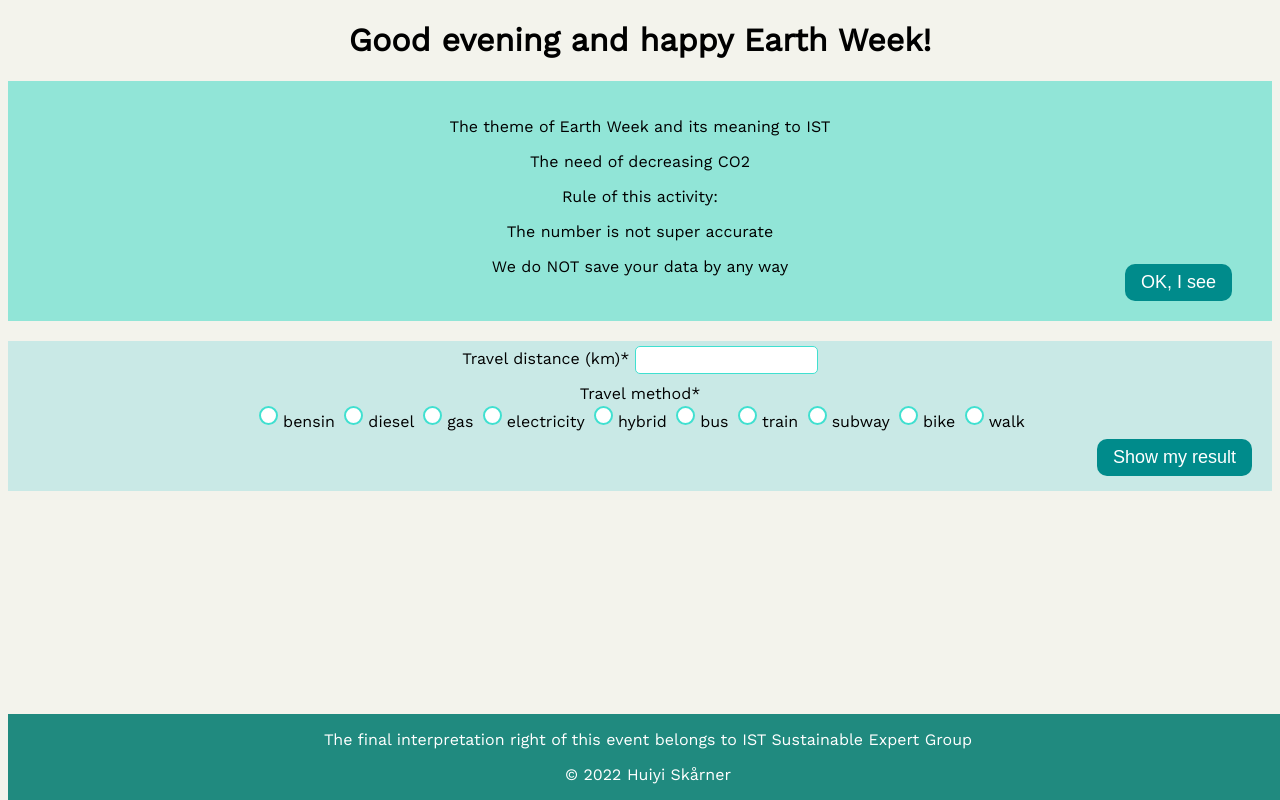
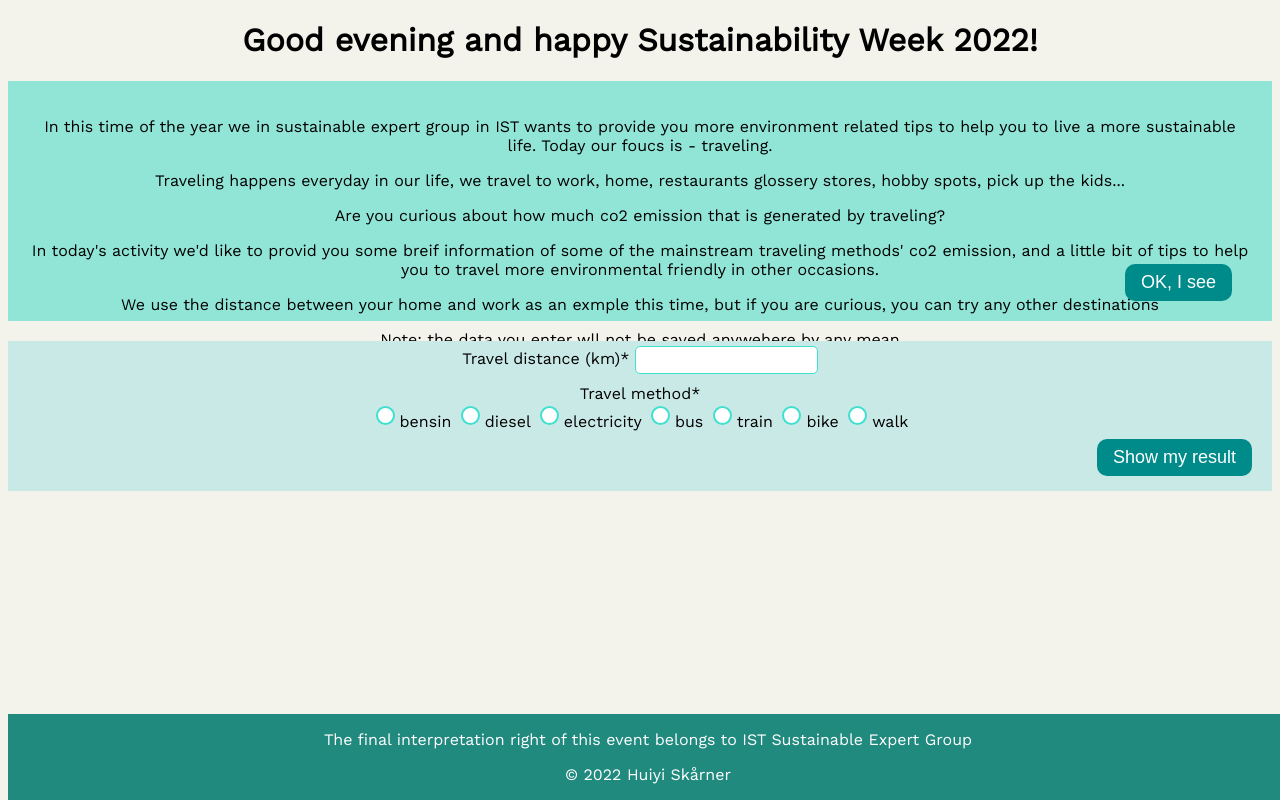
Before and after one commit to hui1010/sustainable-mobility, a React (Create React App) app: page / in a window 1280 px wide. Built offline with nearby package versions, Linux system fonts and the light colour scheme.

Commit message:
minor changes on text and fuel

```diff
--- a/src/App.css
+++ b/src/App.css
@@ -214,3 +214,16 @@ input[type="number"] {
   bottom: 0px;
   width: 100%;
 }
+
+.result_container {
+}
+
+.result {
+  width: 200px;
+  height: 150px;
+  background-color: var(--primary-color);
+  color: white;
+  margin: auto;
+  padding: 5px;
+  border: 5px whitesmoke solid;
+}
--- a/src/App.js
+++ b/src/App.js
@@ -14,7 +14,7 @@ function App() {
           : new Date().getHours() <= 18
           ? "Good afternoon"
           : "Good evening"}
-        &nbsp;and happy Earth Week!
+        &nbsp;and happy Sustainability Week 2022!
       </h1>
       {showIntro ? (
         <Intro onHide={setShowIntro} />
--- a/src/components/InitialScreen.tsx
+++ b/src/components/InitialScreen.tsx
@@ -94,15 +94,24 @@ export function InitialScreen(props: Props) {
               </p>
             </div>
           ) : (
-            <div>
+            <div className="result_container">
               <p>That is in eqviallent to xx trees working xx days</p>
               <p>Do you know that?</p>
 
-              <p>
-                {" "}
-                If you drive an electricity car, you would decrease your daily
-                emission by xx%{" "}
-              </p>
+              <div className="result">
+                Did you know that carpooling is a good way of reducing your
+                environmental impact? You can save 50% of carbon emissions per
+                person if there are two people in a car.
+              </div>
+              <div className="result">
+                Did you know that you can save 75% of emissions by taking the
+                train instead of the car?
+              </div>
+              <div className="result">
+                Did you know that you can save up to 90% of emissions if you
+                drive in an electric car compared to a benzin car? It would be
+                100% if the electricity came from renewable energy.
+              </div>
             </div>
           )}
         </>
--- a/src/components/Intro.tsx
+++ b/src/components/Intro.tsx
@@ -7,11 +7,30 @@ interface Props {
 export function Intro(props: Props) {
   return (
     <div className="intro_container">
-      <p>The theme of Earth Week and its meaning to IST</p>
-      <p>The need of decreasing CO2</p>
-      <p>Rule of this activity:</p>
-      <p>The number is not super accurate</p>
-      <p>We do NOT save your data by any way</p>
+      <p>
+        In this time of the year we in sustainable expert group in IST wants to
+        provide you more environment related tips to help you to live a more
+        sustainable life. Today our foucs is - traveling.
+      </p>
+      <p>
+        Traveling happens everyday in our life, we travel to work, home,
+        restaurants glossery stores, hobby spots, pick up the kids...
+      </p>
+      <p>
+        Are you curious about how much co2 emission that is generated by
+        traveling?
+      </p>
+      <p>
+        In today's activity we'd like to provid you some breif information of
+        some of the mainstream traveling methods' co2 emission, and a little bit
+        of tips to help you to travel more environmental friendly in other
+        occasions.
+      </p>
+      <p>
+        We use the distance between your home and work as an exmple this time,
+        but if you are curious, you can try any other destinations
+      </p>
+      <p>Note: the data you enter wll not be saved anywehere by any mean</p>
 
       <button
         className="button intro_button"
--- a/src/type.ts
+++ b/src/type.ts
@@ -1,12 +1,9 @@
 export type Fuel =
   | "bensin"
   | "diesel"
-  | "gas"
   | "electricity"
-  | "hybrid"
   | "bus"
   | "train"
-  | "subway"
   | "bike"
   | "walk";
 
@@ -15,12 +12,9 @@ export type FuelType = { fuel: Fuel; emission: number };
 export const fuelStatistic: Array<FuelType> = [
   { fuel: "bensin", emission: 181 },
   { fuel: "diesel", emission: 0 },
-  { fuel: "gas", emission: 0 },
   { fuel: "electricity", emission: 45 },
-  { fuel: "hybrid", emission: 0 },
   { fuel: "bus", emission: 27 },
   { fuel: "train", emission: 45 },
-  { fuel: "subway", emission: 0 },
   { fuel: "bike", emission: 0 },
   { fuel: "walk", emission: 0 },
 ];
```
